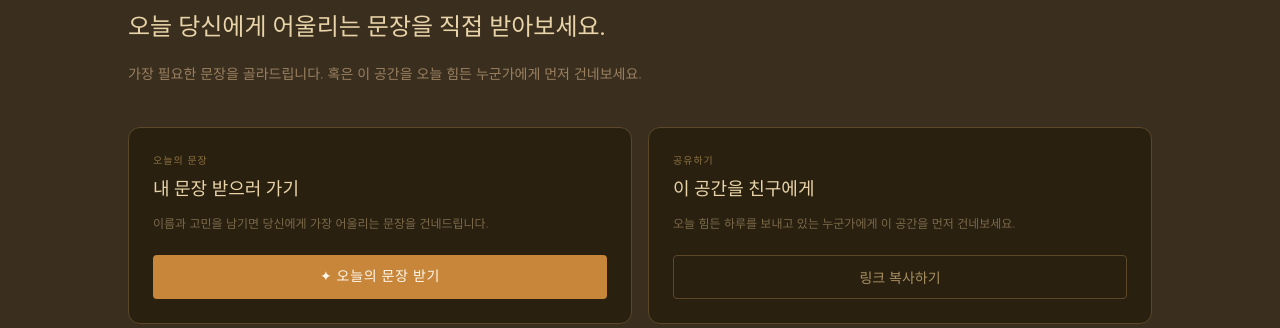
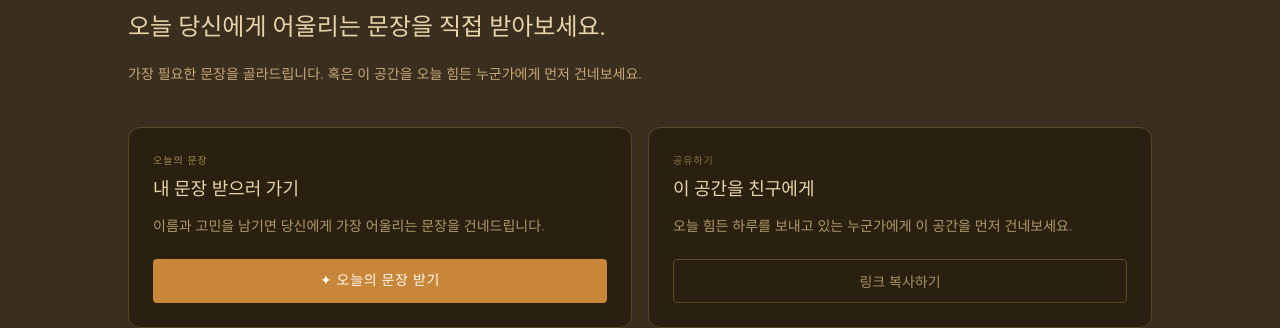
Before and after one commit to yjjung-9511/life-sentence, a Next.js app: page / in a window 1280 px wide. Shown: the part 2339-2667 px from the top of the page. Built offline with nearby package versions, Linux system fonts and the light colour scheme; no server answers; a web font is replaced by a local one.

Commit message:
fix: CTASection 텍스트 가독성 개선 (컬러 밝힘, 폰트 크기 업)

```diff
--- a/components/sections/CTASection.tsx
+++ b/components/sections/CTASection.tsx
@@ -14,14 +14,14 @@ export default function CTASection() {
             마음에 닿는 문장이 있었나요?<br />
             오늘 당신에게 어울리는 문장을 직접 받아보세요.
           </h2>
-          <p className="text-sm font-light leading-loose mb-10" style={{ color: '#9a8060' }}>
+          <p className="text-sm font-light leading-loose mb-10" style={{ color: '#c8a878' }}>
             가장 필요한 문장을 골라드립니다. 혹은 이 공간을 오늘 힘든 누군가에게 먼저 건네보세요.
           </p>
           <div className="grid grid-cols-1 md:grid-cols-2 gap-4">
             <div className="rounded-xl p-6" style={{ background: '#2a2010', border: '1px solid #5a4828' }}>
-              <p className="text-[10px] tracking-widest mb-2" style={{ color: '#8a7040' }}>오늘의 문장</p>
+              <p className="text-[10px] tracking-widest mb-2" style={{ color: '#a08848' }}>오늘의 문장</p>
               <h3 className="font-hahmlet text-lg font-light mb-2" style={{ color: '#e8d4a8' }}>내 문장 받으러 가기</h3>
-              <p className="text-xs font-light leading-loose mb-5" style={{ color: '#7a6a4a' }}>
+              <p className="text-sm font-light leading-loose mb-5" style={{ color: '#b09868' }}>
                 이름과 고민을 남기면 당신에게 가장 어울리는 문장을 건네드립니다.
               </p>
               <a href="#draw" className="font-hahmlet flex items-center justify-center h-11 rounded text-sm tracking-wider"
@@ -32,7 +32,7 @@ export default function CTASection() {
             <div className="rounded-xl p-6" style={{ background: '#2a2010', border: '1px solid #5a4828' }}>
               <p className="text-[10px] tracking-widest mb-2" style={{ color: '#8a7040' }}>공유하기</p>
               <h3 className="font-hahmlet text-lg font-light mb-2" style={{ color: '#e8d4a8' }}>이 공간을 친구에게</h3>
-              <p className="text-xs font-light leading-loose mb-5" style={{ color: '#7a6a4a' }}>
+              <p className="text-sm font-light leading-loose mb-5" style={{ color: '#b09868' }}>
                 오늘 힘든 하루를 보내고 있는 누군가에게 이 공간을 먼저 건네보세요.
               </p>
               <button onClick={copyLink} className="w-full h-11 rounded text-sm"
```
Also changed, not shown: .omc/state/idle-notif-cooldown.json.
